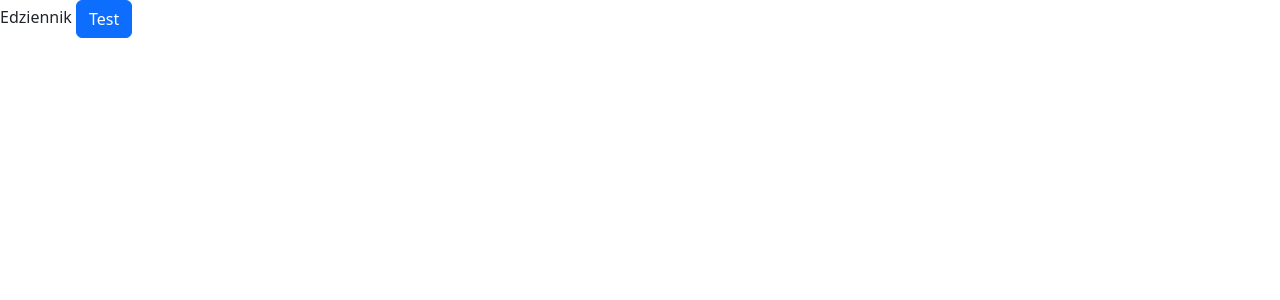
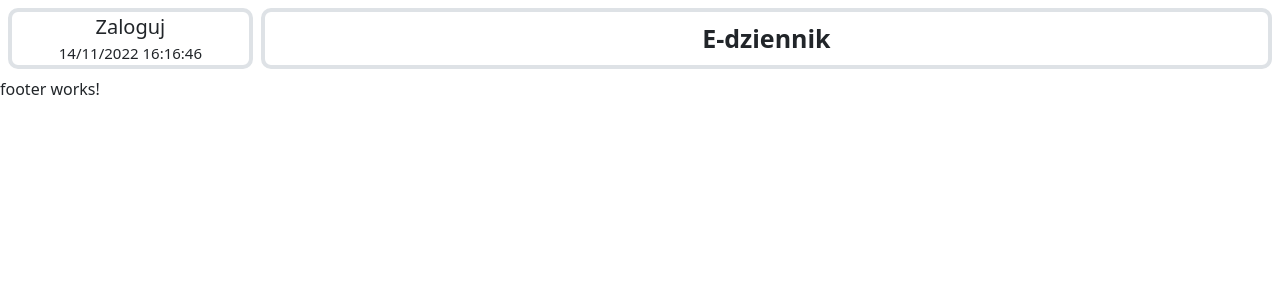
Before and after one commit to gothdawid/Projekt_PAB, an Angular app in the folder frontend/: page / in a window 1280 px wide. Shown: the top 300 px of the page. Built offline with nearby package versions, Linux system fonts and the light colour scheme.

Commit message:
Frontend: Header, Footer
Created header and footer component
Modified Header component

```diff
--- a/frontend/src/app/app.component.html
+++ b/frontend/src/app/app.component.html
@@ -1,3 +1,3 @@
-Edziennik
-<button class="btn btn-primary">Test</button>
+<app-header></app-header>
 <router-outlet></router-outlet>
+<app-footer></app-footer>
--- a/frontend/src/app/app.module.ts
+++ b/frontend/src/app/app.module.ts
@@ -4,11 +4,15 @@ import { BrowserModule } from '@angular/platform-browser';
 import { AppRoutingModule } from './app-routing.module';
 import { AppComponent } from './app.component';
 import { GroupListComponent } from './components/groups/group-list/group-list.component';
+import { FooterComponent } from './components/footer/footer.component';
+import { HeaderComponent } from './components/header/header.component';
 
 @NgModule({
   declarations: [
     AppComponent,
-    GroupListComponent
+    GroupListComponent,
+    FooterComponent,
+    HeaderComponent
   ],
   imports: [
     BrowserModule,
--- /dev/null
+++ b/frontend/src/app/components/footer/footer.component.html
@@ -0,0 +1 @@
+<p>footer works!</p>
--- /dev/null
+++ b/frontend/src/app/components/footer/footer.component.ts
@@ -0,0 +1,15 @@
+import { Component, OnInit } from '@angular/core';
+
+@Component({
+  selector: 'app-footer',
+  templateUrl: './footer.component.html',
+  styleUrls: ['./footer.component.scss']
+})
+export class FooterComponent implements OnInit {
+
+  constructor() { }
+
+  ngOnInit(): void {
+  }
+
+}
--- /dev/null
+++ b/frontend/src/app/components/header/header.component.html
@@ -0,0 +1,13 @@
+<div class="nav header m-2">
+    <div class="user-info border border-4 me-2">
+        <div class="text-user">
+            Zaloguj
+        </div>
+        <div class="text-clock">
+            {{ time | date: 'dd/MM/yyyy HH:mm:ss' }}
+        </div>
+    </div>
+    <div class="logo-info border border-4 text-journal">
+        E-dziennik
+    </div>
+</div>
--- /dev/null
+++ b/frontend/src/app/components/header/header.component.scss
@@ -0,0 +1,34 @@
+.header {
+    display: grid;
+    grid-template-columns: 0.2fr 0.8fr;
+}
+
+.user-info {
+    border-radius: 10px;
+    display: flex;
+    justify-content: center;
+    flex-flow: column;
+    align-items: center;
+}
+
+.logo-info {
+    border-radius: 10px;
+    border-width: 1rem;
+    display: flex;
+    justify-content: center;
+}
+
+.text-journal {
+    font-size: 25px;
+    font-weight: 600;
+    align-items: center;
+}
+
+.text-user {
+    font-size: 20px;
+    font-weight: 500;
+}
+
+.text-clock {
+    font-size: 15px;
+}
--- /dev/null
+++ b/frontend/src/app/components/header/header.component.ts
@@ -0,0 +1,20 @@
+import { Component, OnInit } from '@angular/core';
+
+@Component({
+  selector: 'app-header',
+  templateUrl: './header.component.html',
+  styleUrls: ['./header.component.scss']
+})
+export class HeaderComponent implements OnInit {
+  public time = new Date();
+
+  constructor() { }
+
+  ngOnInit(): void {
+    setInterval(() => {
+      this.time = new Date();
+    }, 1000);
+  }
+
+
+}
```
Also changed, not shown: frontend/src/app/components/footer/footer.component.scss (added), 2 other files (tests, documents, lock files or other folders).
